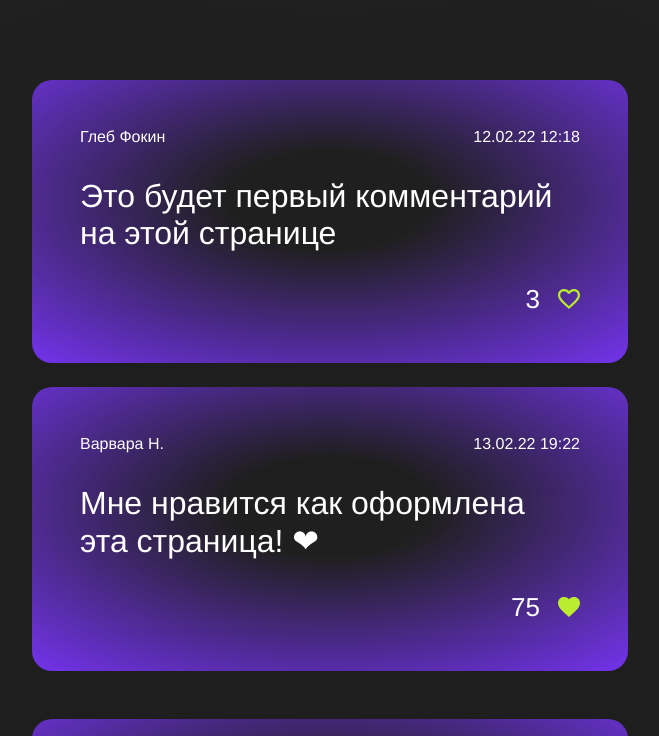
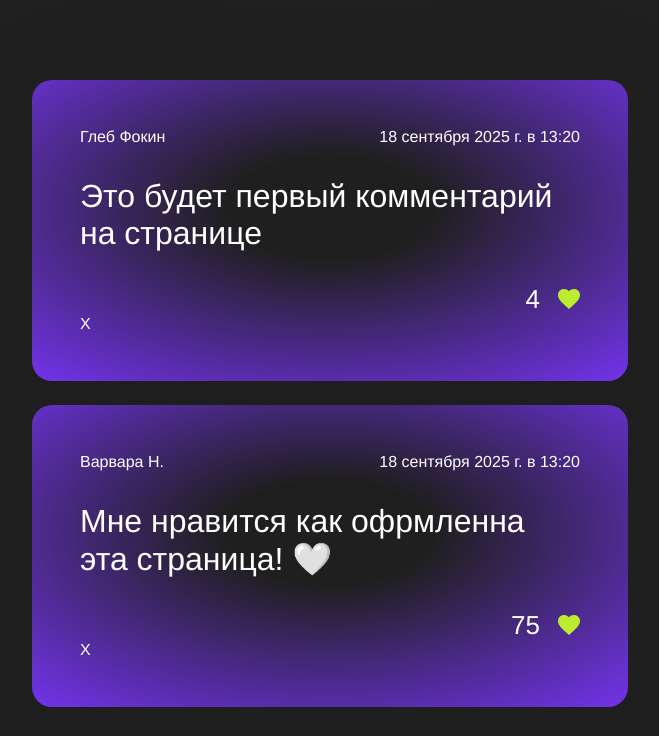
Before and after one commit to Grigoriy670/webdev-dom-homework-main, a plain HTML site: page index.html in a window 1280 px wide. Both pictures are taken after a click on the button 879 px from the left and 299 px from the top of the page. Shown: the top 736 px of the page, without its empty margins (310-969 px from the left). Drawn offline with Linux system fonts and the light colour scheme.

Commit message:
The task is ready#2

```diff
--- a/index.html
+++ b/index.html
@@ -8,127 +8,174 @@
 
   <body>
     <div class="container">
-      <ul class="comments">
-        <li class="comment">
-          <div class="comment-header">
-            <div>Глеб Фокин</div>
-            <div>12.02.22 12:18</div>
-          </div>
-          <div class="comment-body">
-            <div class="comment-text">
-              Это будет первый комментарий на этой странице
-            </div>
-          </div>
-          <div class="comment-footer">
-            <div class="likes">
-              <span class="likes-counter">3</span>
-              <button class="like-button"></button>
-            </div>
-          </div>
-        </li>
-        <li class="comment">
-          <div class="comment-header">
-            <div>Варвара Н.</div>
-            <div>13.02.22 19:22</div>
-          </div>
-          <div class="comment-body">
-            <div class="comment-text">
-              Мне нравится как оформлена эта страница! ❤
-            </div>
-          </div>
-          <div class="comment-footer">
-            <div class="likes">
-              <span class="likes-counter">75</span>
-              <button class="like-button -active-like"></button>
-            </div>
-          </div>
-        </li>
+      <ul class="comments" id="comments-container">
+        <!-- Тут выводим все комменты -->
       </ul>
       <div class="add-form">
         <input
           type="text"
           class="add-form-name"
+          id="author"
           placeholder="Введите ваше имя"
         />
         <textarea
           type="textarea"
           class="add-form-text"
+          id="comment-text"
           placeholder="Введите ваш коментарий"
           rows="4"
         ></textarea>
         <div class="add-form-row">
-          <button class="add-form-button">Написать</button>
+          <button class="add-form-button" id="add-comment">Написать</button>
         </div>
       </div>
     </div>
   </body>
 
   <script>
-    const nameInput = document.querySelector('.add-form-name');
-    const textInput = document.querySelector('.add-form-text');
-    const addButton = document.querySelector('.add-form-button');
-    const commentsList = document.querySelector('.comments');
 
-    function getCurrentDateTime() {
-      const now = new Date();
-      const day = String(now.getDate()).padStart(2, "0");
-      const month = String(now.getMonth() + 1).padStart(2, "0");
-      const year = String(now.getFullYear()).slice(-2);
-      const hours = String(now.getHours()).padStart(2, "0");
-      const minutes = String(now.getMinutes()).padStart(2, "0");
+        let comments = [
+            {
+                id: 2,
+                author: 'Глеб Фокин',
+                text: 'Это будет первый комментарий на странице',
+                date: new Date().toISOString(),
+                likes: 3,
+                liked: false
+            },
+            {
+                id: 1, // используем timestamp как ID
+                author: 'Варвара Н.',
+                text: 'Мне нравится как офрмленна эта страница! 🤍',
+                date: new Date().toISOString(),
+                likes: 75,
+                liked: true
+            },
+        ];
 
-      return `${day},${month},${year},${hours},${minutes}`
+        // Элементы DOM
+        const authorInput = document.getElementById('author');
+        const commentTextInput = document.getElementById('comment-text');
+        const addCommentBtn = document.getElementById('add-comment');
+        const commentsContainer = document.getElementById('comments-container');
 
-    }
+        // Функция для отображения комментариев
+        function renderComments() {
+            // Очищаем контейнер
+            commentsContainer.innerHTML = '';
 
-    function handleInputChange() {
-      const isFormValid = nameInput.value.trim() !== "" && textInput.value.trim()
-      !== '';
-      addButton.disabled = !isFormValid;
-    }
+            // Сортируем комментарии по дате (сначала новые)
+            const sortedComments = [...comments].sort((a, b) => new Date(b.date) - new Date(a.date));
 
-    function handleAddButtonClick() {
-      const name = nameInput.value.trim();
-      const text = textInput.value.trim();
+            // Добавляем каждый комментарий в контейнер
+            sortedComments.forEach(comment => {
+                const commentElement = createCommentElement(comment);
+                commentsContainer.appendChild(commentElement);
+            });
+        }
 
-      if (name === '' || text === '') {
-        return;
-      }
+        // Функция для создания элемента комментария
+        function createCommentElement(comment) {
+            const commentElement = document.createElement('li');
+            commentElement.className = 'comment';
+            commentElement.dataset.id = comment.id;
 
-      const CurrentDateTime = getCurrentDateTime();
+            const output = `
+                <div class="comment-header">
+                    <div>${comment.author}</div>
+                    <div>${formatDate(comment.date)}</div>
+                </div>
+                <div class="comment-body">
+                    <div class="comment-text">${comment.text}</div>
+                </div>
+                <div class="comment-footer">
+                    <div class="likes">
+                        <span class="likes-counter">${comment.likes}</span>
+                        <button class="like-button ${comment.liked ? '-active-like' : ''}"></button>
+                    </div>
+                </div>
+                <div class="remove">X</div>
+            `;
 
-      const newCommentHTML = `
-            <li class="comment">
-          <div class="comment-header">
-            <div>${name}</div>
-            <div>${CurrentDateTime}</div>
-          </div>
-          <div class="comment-body">
-            <div class="comment-text">
-              ${text}
-            </div>
-          </div>
-          <div class="comment-footer">
-            <div class="likes">
-              <span class="likes-counter">0</span>
-              <button class="like-button"></button>
-            </div>
-          </div>
-        </li>
-      `;
+            commentElement.innerHTML = output;
 
-      commentsList.innerHTML += newCommentHTML;
+            // Добавляем обработчик события для кнопки лайка
+            const likeButton = commentElement.querySelector('.like-button');
+            likeButton.addEventListener('click', () => toggleLike(comment.id));
 
-      nameInput.value = '';
-      textInput.value = '';
-      addButton.disabled = true;
+            const removeBtn = commentElement.querySelector('.remove');
+            removeBtn.addEventListener('click', () => removeComment(comment.id));
 
-    }
+            return commentElement;
+        }
 
-    nameInput.addEventListener('input', handleInputChange);
-    textInput.addEventListener('input', handleInputChange);
-    addButton.addEventListener('click',handleAddButtonClick);
-    addButton.disabled = true;
+        // Функция для форматирования даты
+        function formatDate(dateString) {
+            const date = new Date(dateString);
+            return date.toLocaleString('ru-RU', {
+                year: 'numeric',
+                month: 'long',
+                day: 'numeric',
+                hour: '2-digit',
+                minute: '2-digit'
+            });
+        }
 
-  </script>
+        // Функция для добавления комментария
+        function addComment() {
+            const author = authorInput.value.trim();
+            const text = commentTextInput.value.trim();
+
+            if (!author || !text) {
+                alert('Пожалуйста, заполните все поля');
+                return;
+            }
+
+            const newComment = {
+                id: Date.now(), // используем timestamp как ID
+                author: author,
+                text: text,
+                date: new Date().toISOString(),
+                likes: 0,
+                liked: false
+            };
+
+            comments.push(newComment);
+            renderComments();
+
+            // Очищаем поля ввода
+            authorInput.value = '';
+            commentTextInput.value = '';
+        }
+
+        // Функция для переключения лайка
+        function toggleLike(commentId) {
+            const comment = comments.find(c => c.id === commentId);
+            if (comment) {
+                comment.liked = !comment.liked;
+                comment.likes += comment.liked ? 1 : -1;
+                renderComments();
+            }
+        }
+
+        function removeComment(commentId) {
+            if (confirm('Вы уверены, что хотите удалить этот комментарий?')) {
+                comments = comments.filter(comment => comment.id !== commentId);
+                renderComments();
+            }
+        }
+
+        // Обработчик события для кнопки добавления комментария
+        addCommentBtn.addEventListener('click', addComment);
+
+        // Обработчик события для поля ввода текста (добавление по Enter)
+        commentTextInput.addEventListener('keypress', (e) => {
+            if (e.key === 'Enter' && e.ctrlKey) {
+                addComment();
+            }
+        });
+
+        // Инициализация
+        renderComments();
+    </script>
 </html>
```
